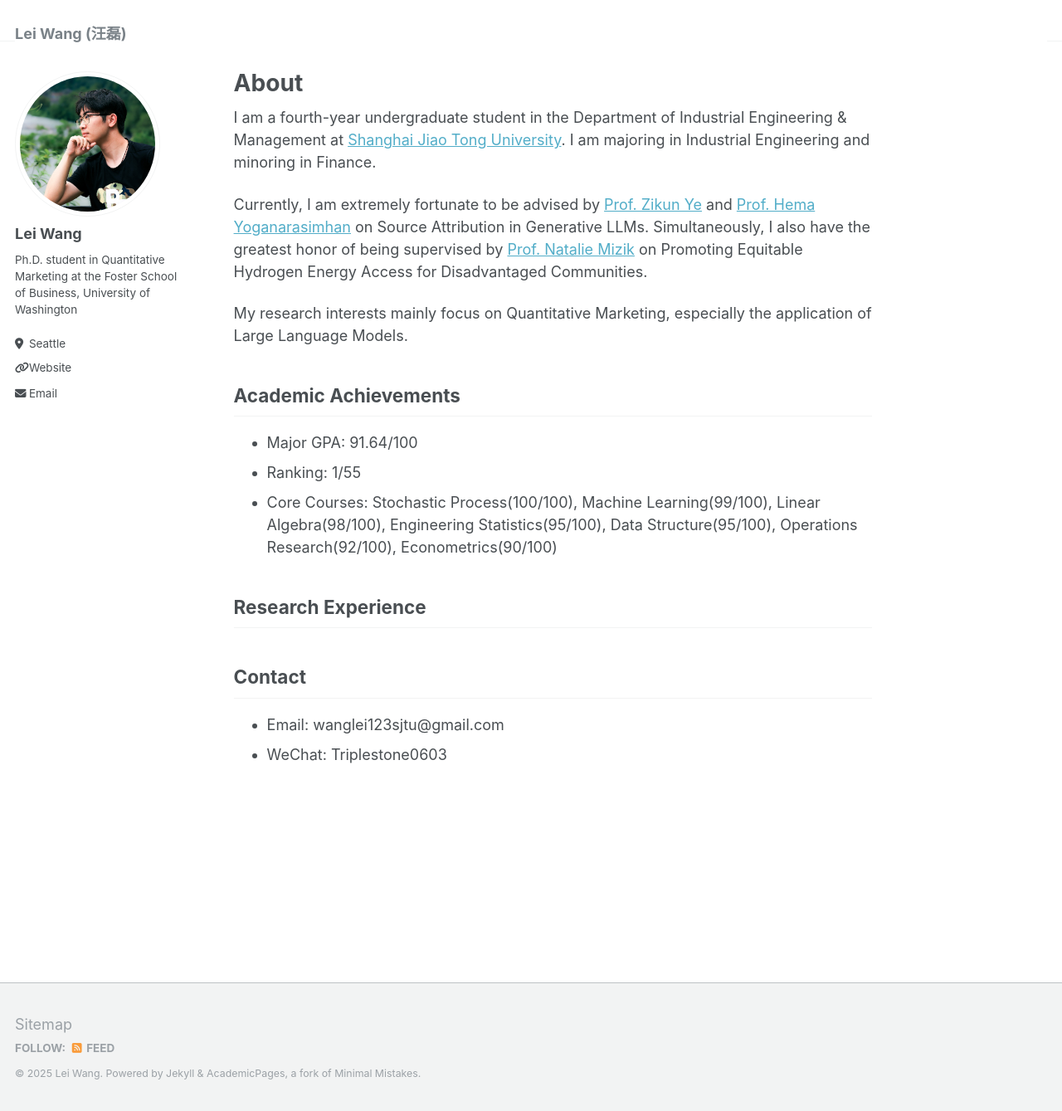
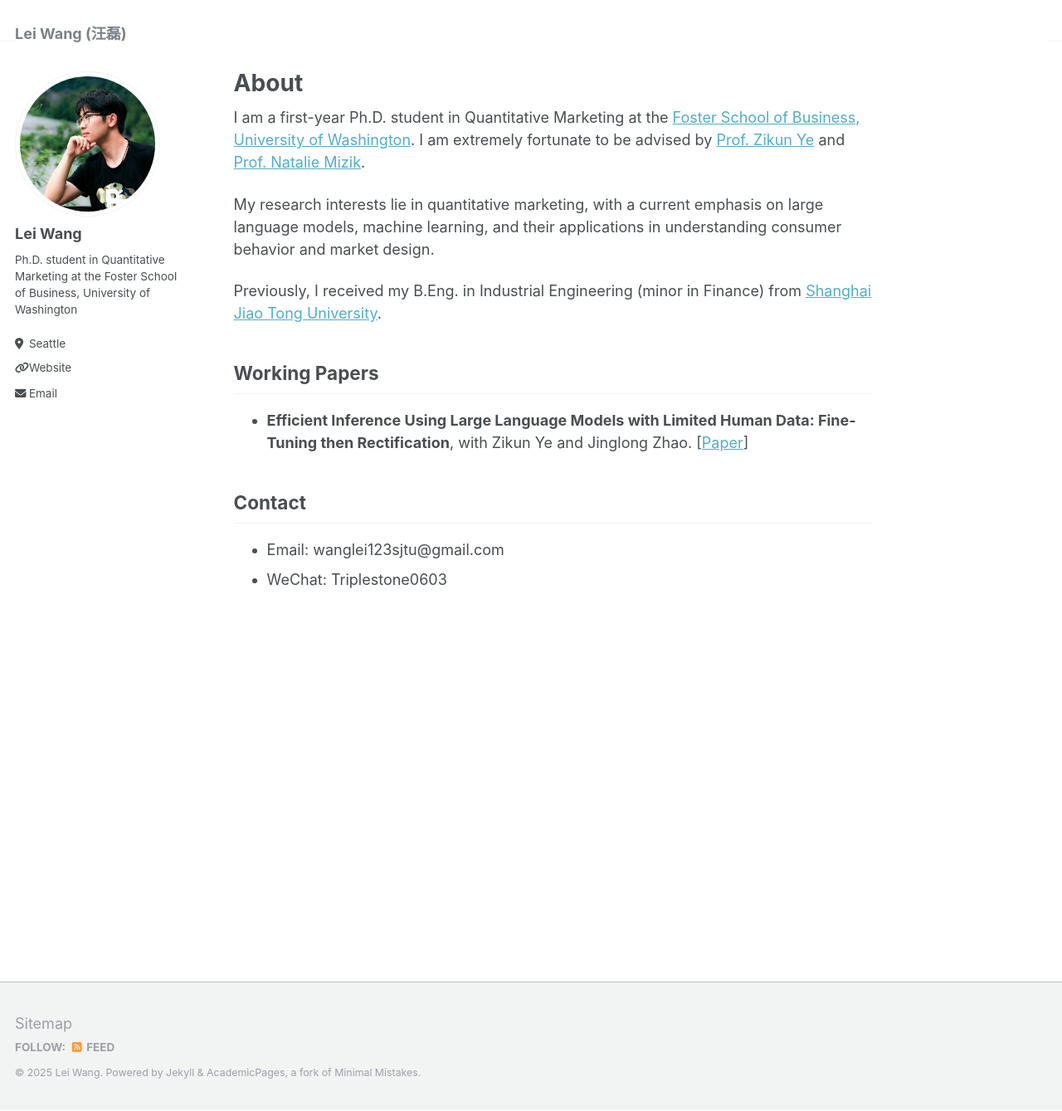
Before and after one commit to Wanglei123SJTU/Wanglei123SJTU.github.io, a Jekyll site: the page built from _pages/about.md, in a window 1280 px wide and 1339 px high. Shown: the whole window at 83% size. Built offline with Jekyll 4.4.1, drawn with Linux system fonts in a browser that asks for light colours.

Commit message:
Update about.md

```diff
--- a/_pages/about.md
+++ b/_pages/about.md
@@ -8,29 +8,19 @@ redirect_from:
 ---
 
 
-I am a fourth-year undergraduate student in the Department of Industrial Engineering & Management at [Shanghai Jiao Tong University](https://en.sjtu.edu.cn/). I am majoring in Industrial Engineering and minoring in Finance.
+I am a first-year Ph.D. student in Quantitative Marketing at the [Foster School of Business, University of Washington](https://foster.uw.edu/). I am extremely fortunate to be advised by [Prof. Zikun Ye](https://zikunye.com/) and [Prof. Natalie Mizik](https://foster.uw.edu/faculty-research/directory/natalie-mizik/).
 
-Currently, I am extremely fortunate to be advised by [Prof. Zikun Ye](https://zikunye.com/) and [Prof. Hema Yoganarasimhan](https://faculty.washington.edu/hemay/) on Source Attribution in Generative LLMs. Simultaneously, I also have the greatest honor of being supervised by [Prof. Natalie Mizik](https://foster.uw.edu/faculty-research/directory/natalie-mizik/) on Promoting Equitable Hydrogen Energy Access for Disadvantaged Communities.
+My research interests lie in quantitative marketing, with a current emphasis on large language models, machine learning, and their applications in understanding consumer behavior and market design.
 
-My research interests mainly focus on Quantitative Marketing, especially the application of Large Language Models.
+Previously, I received my B.Eng. in Industrial Engineering (minor in Finance) from [Shanghai Jiao Tong University](https://en.sjtu.edu.cn/).
 
+## Working Papers
+* **Efficient Inference Using Large Language Models with Limited Human Data: Fine-Tuning then Rectification**, with Zikun Ye and Jinglong Zhao. [[Paper](https://papers.ssrn.com/sol3/papers.cfm?abstract_id=5763184)]
 
-Academic Achievements
-------
-* Major GPA: 91.64/100
-* Ranking: 1/55
-* Core Courses: Stochastic Process(100/100), Machine Learning(99/100), Linear Algebra(98/100), Engineering Statistics(95/100), Data Structure(95/100), Operations Research(92/100), Econometrics(90/100)
-<!--* You can find my transcript here: [Lei's Transcript](../files/Transcript.pdf).-->
-
-
-Research Experience
-------
-
-
-Contact
-------
+## Contact
 * Email: wanglei123sjtu@gmail.com
 * WeChat: Triplestone0603
+
 
 
 <!--You can find my CV here: [Lei's Curriculum Vitae](../Lei_CV.pdf).-->
```
